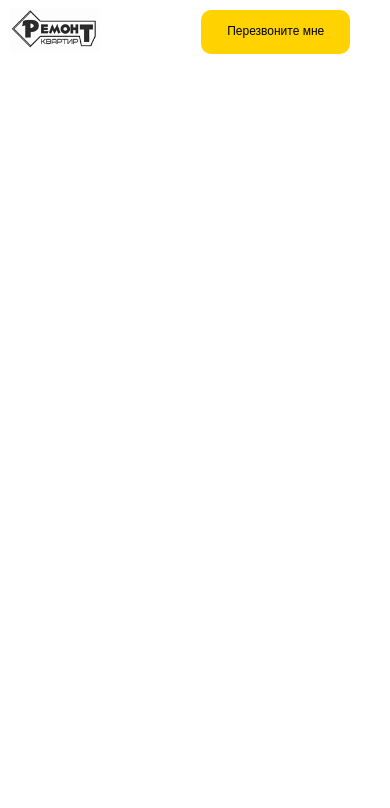
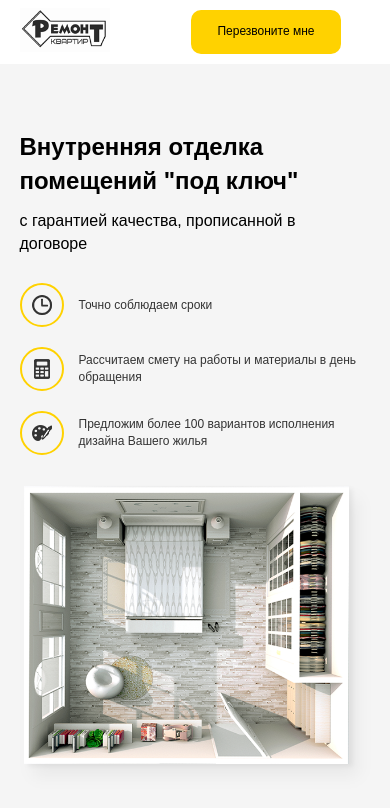
Before and after one commit to Maccoffee-classik/repair, a plain HTML site: page index.html in a window 390 px wide. Drawn offline with Linux system fonts and the light colour scheme.

Commit message:
section hero and media for her

```diff
--- a/index.html
+++ b/index.html
@@ -30,7 +30,66 @@
 		</div>
 	</div>
 </nav>
+<main>
+	<section class="hero">
+		<div class="container">
+			<div class="hero-block">
+				<div class="hero-text">
 
+					<h1 class="hero-text__title">Внутренняя отделка
+						помещений "под ключ"
+						</h1>
+					<span class="hero-text__subtitle">с гарантией качества, прописанной в договоре
+					</span>
+
+					<ul class="hero-list">
+						<li class="hero-list__item">
+							<div class="hero-list__img">
+								<img src="./img/hero/clock.png" alt="clock">
+							</div>
+							<span class="hero-list__text">
+								Точно соблюдаем сроки
+
+							</span>
+
+						</li>
+						<li class="hero-list__item">
+							<div class="hero-list__img">
+								<img src="./img/hero/calculator.png" alt="calculator">
+
+							</div>
+							<span class="hero-list__text">
+								Рассчитаем смету на работы и материалы в день обращения
+
+							</span>
+						</li>
+						<li class="hero-list__item">
+							<div class="hero-list__img">
+								<img src="./img/hero/paint-board.png" alt="paint-board">
+							</div>
+							<span class="hero-list__text">
+								Предложим более 100 вариантов исполнения дизайна Вашего жилья
+
+							</span>
+						</li>
+
+					</ul>
+					<!-- /.hero-list -->
+				</div>
+				<!-- /.hero-text -->
+				<div class="hero-img">
+					<img src="./img/shutter.png" alt="shutter" class="hero-img__shutter">
+				</div>
+				<!-- /.hero-img -->
+			</div>
+			<!-- /.hero-block -->
+		</div>
+		<!-- /.container -->
+	</section>
+	<!-- /.hero -->
+
+
+</main>
 
 
 </body>
--- a/sass/_colors.sass
+++ b/sass/_colors.sass
@@ -1,2 +1,3 @@
 $main-color: #ffd200
 $text-color: #333333
+$background-hero-color: #f5f5f5
--- a/sass/_interface.sass
+++ b/sass/_interface.sass
@@ -11,7 +11,7 @@ img
 @media (max-width: 768px)
     .container
         max-width: 580px
-        width: 95%
+        width: 90%
     .navbar
         &_contacts
 
--- /dev/null
+++ b/sass/blocks/_hero.sass
@@ -0,0 +1,70 @@
+.hero
+    padding: 50px 0
+    background-color: $background-hero-color
+    &-block
+        display: flex
+
+    &-text
+        flex-basis: 45%
+        padding-right: 120px
+        &__title
+            font-size: 41px
+            font-weight: 600
+            line-height: 55px
+            margin-bottom: 20px
+        &__subtitle
+            font-size: 20px
+            font-weight: 400
+            line-height: 65px
+            margin-bottom: 48px
+            display: inline-block
+    &-list
+        margin: 0
+        padding: 0
+        &__item
+            margin-bottom:  25px
+            display: flex
+            width: 100%
+            align-items: center
+        &__text
+            display: inline-block
+            padding-left: 30px
+            color: $text-color
+            font-size: 14px
+            font-weight: 400
+            line-height: 24px
+        &__img
+            width: 40px
+            height: 40px
+            border: 2px solid $main-color
+            align-items: center
+            display: flex
+            justify-content: center
+            border-radius: 50%
+            flex-shrink: 0
+@media (max-width: 1200px)
+    .hero
+        &-block
+            flex-direction: column
+        &-list
+            margin-bottom: 30px
+        &-text
+            padding-right: 10px
+@media (max-width: 768px)
+    .hero
+        &-text
+            &__title
+                font-size: 24px
+                line-height: 1.4
+                margin-bottom: 13px
+            &__subtitle
+                line-height: 1.4
+                font-size: 16px
+                margin-bottom: 28px
+        &-list
+            &__text
+                font-size: 12px
+                padding-left: 15px
+                line-height: 1.4
+            &__item
+                margin-bottom:  20px
--- a/sass/style.sass
+++ b/sass/style.sass
@@ -1,3 +1,4 @@
 @import '_colors'
 @import '_interface'
 @import './blocks/_navbar'
+@import './blocks/_hero'
```
Also changed, not shown: css/style.css, img/hero/calculator.png (added), img/hero/clock.png (added), img/hero/paint-board.png (added), img/shutter.png (added), sass/blocks/_navbar.sass (line endings or trailing spaces), 1 other file.
